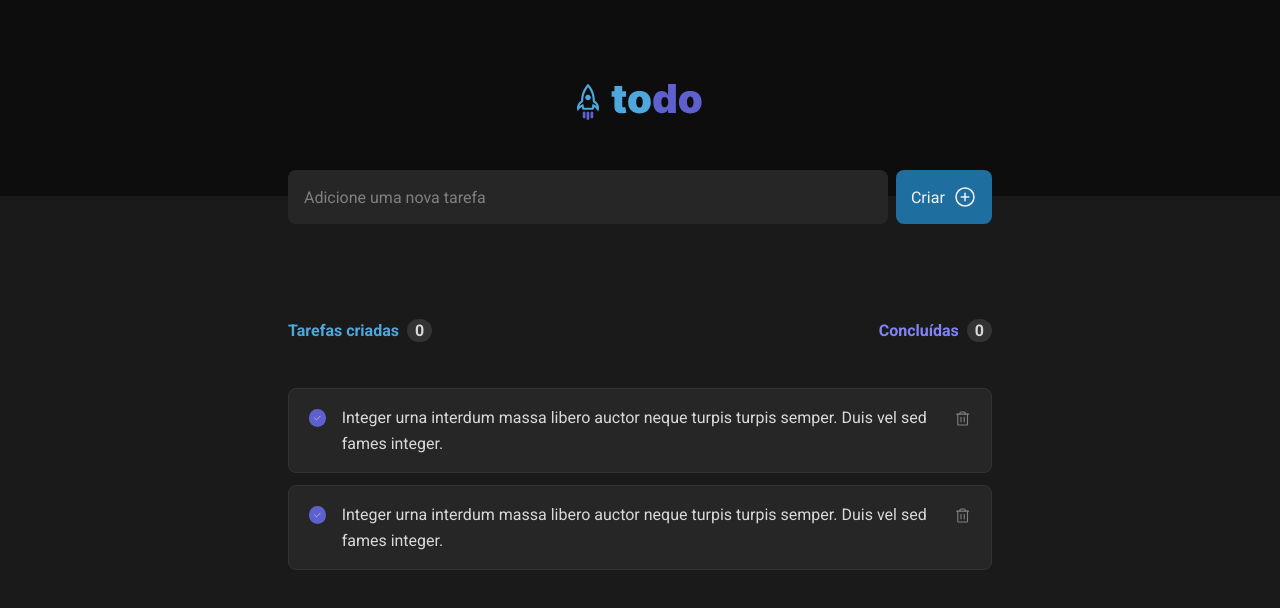
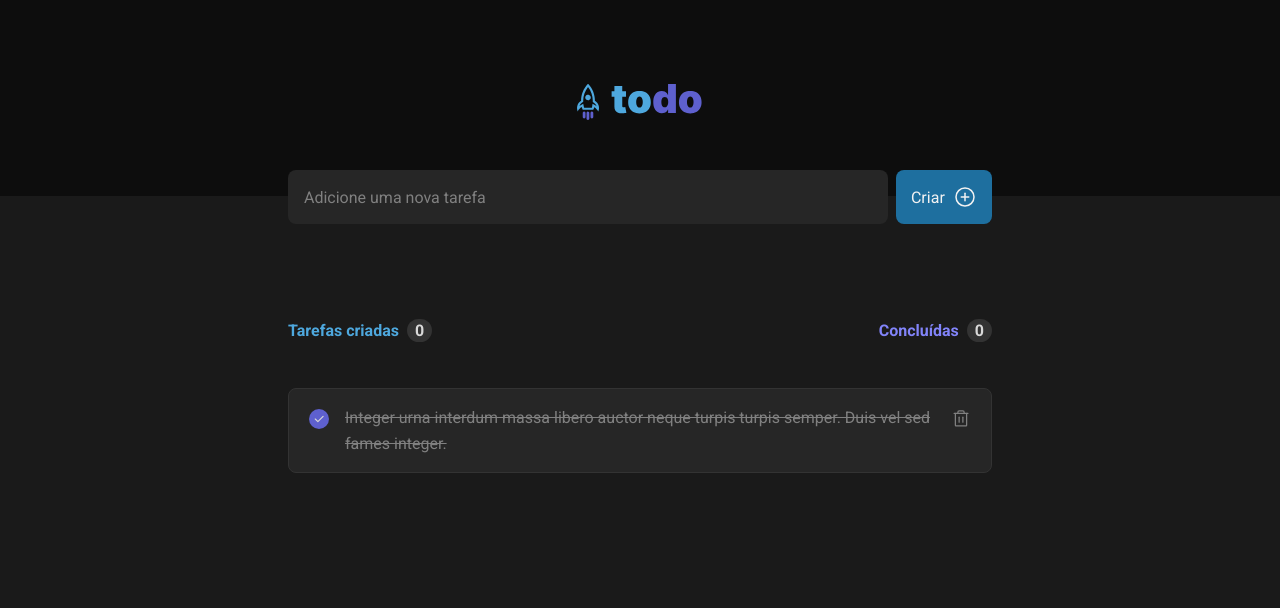
Before and after one commit to caiorodr/to-do-reactjs-ts, a React (Vite) app: page / in a window 1280 px wide. Shown: the top 608 px of the page. Built offline with nearby package versions, Linux system fonts and the light colour scheme.

Commit message:
update checked/delete

```diff
--- a/src/components/List.module.css
+++ b/src/components/List.module.css
@@ -27,10 +27,6 @@
     border-radius: 8px;
     border: solid 1px var(--gray-400);
     margin-top: 1.5rem;
-    display: flex;
-    align-items: flex-start;
-    justify-content: center;
-    gap: 12px;
     line-height: 1.6;
 }
 
@@ -38,19 +34,50 @@
     margin-top: 0.75rem;
  }
 
+ .taskChecked {
+    display: flex;
+    align-items: flex-start;
+    justify-content: center;
+    gap: 0.75rem;
+ }
 
 
-.check {
+ .taskChecked button[name = 'checked']{
     background: var(--purple-dark);
-    color: var(--gray-100);
-    font-weight: bold;
+    padding: 4px;
+    border: 0;
+    color: var(--gray-200);
+    cursor: pointer;
     border-radius: 999px;
+    line-height: 0;
+    margin: 4px;
+
+    transition: background-color 1s;
+ }
+
+ .taskChecked button[name = 'checked']:hover{
+    background: var(--purple);
+ }
+
+ .taskChecked button[name = 'delete']{
+    background: transparent;
     padding: 4px;
-    margin: 4px;
-}
+    border: 0;
+    color: var(--gray-300);
+    cursor: pointer;
 
-.delete{
-    margin-top: 4px;
+    line-height: 0;
+    border-radius: 2px;
+ }
+
+
+ .taskChecked button[name = 'delete']:hover{
+    background: var(--gray-400);
+    color: var(--danger);
+
+ }
+
+ .taskChecked p {
     color: var(--gray-300);
-    margin: 4px;
-}
+    text-decoration: line-through;
+ }
--- a/src/components/List.tsx
+++ b/src/components/List.tsx
@@ -20,17 +20,20 @@ export function List(){
             :
                 <article className={styles.notEmptyContent}>
                     <div className={styles.taskContent}>
-                        <Check size={18}  className={styles.check}/>
-                        <p>Integer urna interdum massa libero auctor neque turpis turpis semper. Duis vel sed fames integer.</p>
-                        <Trash size={20}  className={styles.delete}/>
+                        <div className={styles.taskChecked}>
+                            <button title='Marcar tarefa' name='checked'>
+                                <Check
+                                    weight="bold"
+                                    size={12}
+                                />
+                            </button>
+                            <p>Integer urna interdum massa libero auctor neque turpis turpis semper. Duis vel sed fames integer.</p>
+                            <button name='delete'>
+                                <Trash size={20}/>
+                            </button>
+                        </div>
                     </div>
 
-
-                    <div className={styles.taskContent}>
-                        <Check size={18}  className={styles.check}/>
-                        <p>Integer urna interdum massa libero auctor neque turpis turpis semper. Duis vel sed fames integer.</p>
-                        <Trash size={20} className={styles.delete}/>
-                    </div>
                 </article>
             }
         </div>
```
